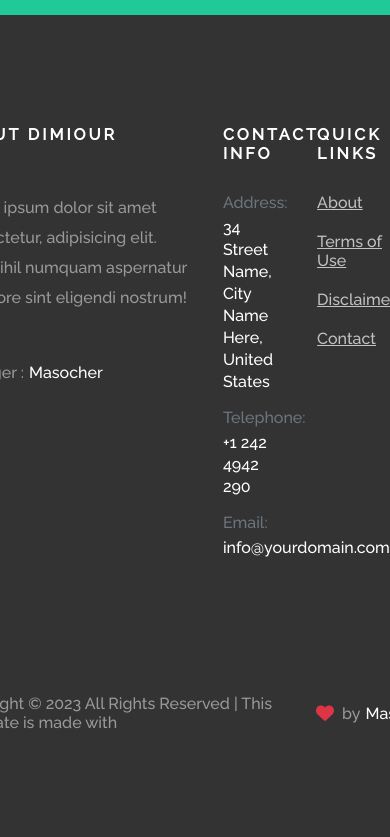
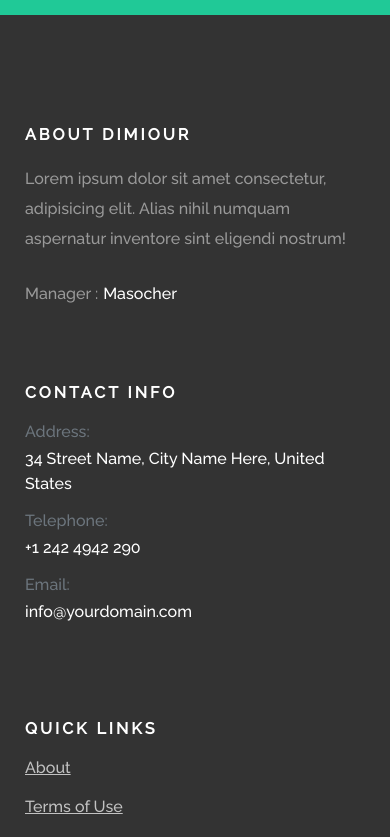
Before and after one commit to Masocher/Dimiour, a Next.js app: page / in a window 390 px wide. Shown: the part 7820-8657 px from the top of the page. Built offline with nearby package versions, Linux system fonts and the light colour scheme.

Commit message:
Responsive The Footer

```diff
--- a/src/components/footer.js
+++ b/src/components/footer.js
@@ -20,11 +20,14 @@ const Footer = () => {
 
                 <div className={styles.columns}>
                     <div className={styles.column}>
+                        <div className={styles.column_title}>ABOUT DIMIOUR</div>
                         <div className={styles.description}>Lorem ipsum dolor sit amet consectetur, adipisicing elit. Alias nihil numquam aspernatur inventore sint eligendi nostrum!</div>
                         <div className={styles.manager}>Manager : <div>Masocher</div></div>
                     </div>
 
                     <div className={styles.column}>
+                        <div className={styles.column_title}>CONTACT INFO</div>
+
                         <div className={styles.contact_information}>
                             <div className={styles.inf_title}>Address:</div>
                             <div className={styles.inf_desc}>34 Street Name, City Name Here, United States</div>
@@ -42,6 +45,8 @@ const Footer = () => {
                     </div>
 
                     <div className={styles.column}>
+                        <div className={styles.column_title}>QUICK LINKS</div>
+
                         <Link href="#">About</Link>
 
                         <Link href="#">Terms of Use</Link>
@@ -52,7 +57,7 @@ const Footer = () => {
                     </div>
                 </div>
 
-                <div className={styles.copyright}>Copyright © 2023 All Rights Reserved | This template is made with <div><FontAwesomeIcon icon={faHeart} /></div> by <Link href='https://github.com/Masocher'><span>Masocher</span></Link></div>
+                <div className={styles.copyright}>Copyright © 2023 All Rights Reserved | This template is made with <FontAwesomeIcon style={{color: '#dc3545', margin: '0 5px', fontSize: '18px'}} icon={faHeart} /> by <Link href='https://github.com/Masocher'><div className={styles.creator}>Masocher</div></Link></div>
             </div>
         </div>
     )
--- a/src/styles/Footer.module.css
+++ b/src/styles/Footer.module.css
@@ -75,7 +75,7 @@
 }
 
 .inf_desc {
-    line-height: 22px;
+    line-height: 25px;
     color: #fff;
 }
 
@@ -97,13 +97,118 @@
     color: rgba(255, 255, 255, 0.5);
 }
 
-.copyright div {
-    margin: 0 8px;
-    font-size: 18px;
-    color: #dc3545;
-}
-
-.copyright span {
+.creator {
     color: #fff;
     margin-left: 5px;
 }
+
+.column_title {
+    width: 100%;
+    font-weight: bold;
+    letter-spacing: 3px;
+    margin-bottom: 20px;
+    color: #fff;
+    display: none;
+}
+
+/* Responsive */
+
+@media (max-width: 1025px) {
+    .footer {
+        width: 960px;
+    }
+
+    .title:nth-child(1) {
+        width: calc(100% / 4 + 100px);
+    }
+    .title:nth-child(2) {
+        width: calc(100% / 2 - 120px);
+    }
+    .title:nth-child(3) {
+        width: calc(100% / 4 + 20px);
+    }
+
+    .column:nth-child(1) {
+        width: calc(100% / 4 + 70px);
+    }
+    .column:nth-child(2) {
+        width: calc(100% / 2 - 150px);
+    }
+    .column:nth-child(3) {
+        width: calc(100% / 4 - 10px);
+    }
+}
+
+@media (max-width: 769px) {
+    .footer {
+        width: 690px;
+    }
+
+    .title:nth-child(1) {
+        width: calc(100% / 4 + 70px);
+    }
+    .title:nth-child(2) {
+        width: calc(100% / 2 - 90px);
+    }
+    .title:nth-child(3) {
+        width: calc(100% / 4 + 20px);
+    }
+
+    .column {
+        padding-right: 50px;
+    }
+
+    .column:nth-child(1) {
+        width: calc(100% / 4 + 20px);
+    }
+    .column:nth-child(2) {
+        width: calc(100% / 2 - 130px);
+    }
+    .column:nth-child(3) {
+        width: calc(100% / 4 - 30px);
+    }
+}
+
+@media (max-width: 501px) {
+    .footer {
+        width: calc(100% - 50px);
+    }
+
+    .columns {
+        flex-direction: column;
+    }
+
+    .column {
+        margin-bottom: 80px;
+    }
+
+    .column:nth-child(1) {
+        width: 100%;
+    }
+    .column:nth-child(2) {
+        width: 100%;
+    }
+    .column:nth-child(3) {
+        width: 100%;
+    }
+
+    .copyright {
+        flex-wrap: wrap;
+        text-align: center;
+        line-height: 30px;
+        margin-top: 40px;
+        letter-spacing: 1px;
+    }
+
+    .titles {
+        display: none;
+    }
+
+    .column_title {
+        display: block;
+    }
+
+    .manager {
+        margin-top: 0;
+    }
+}
```
